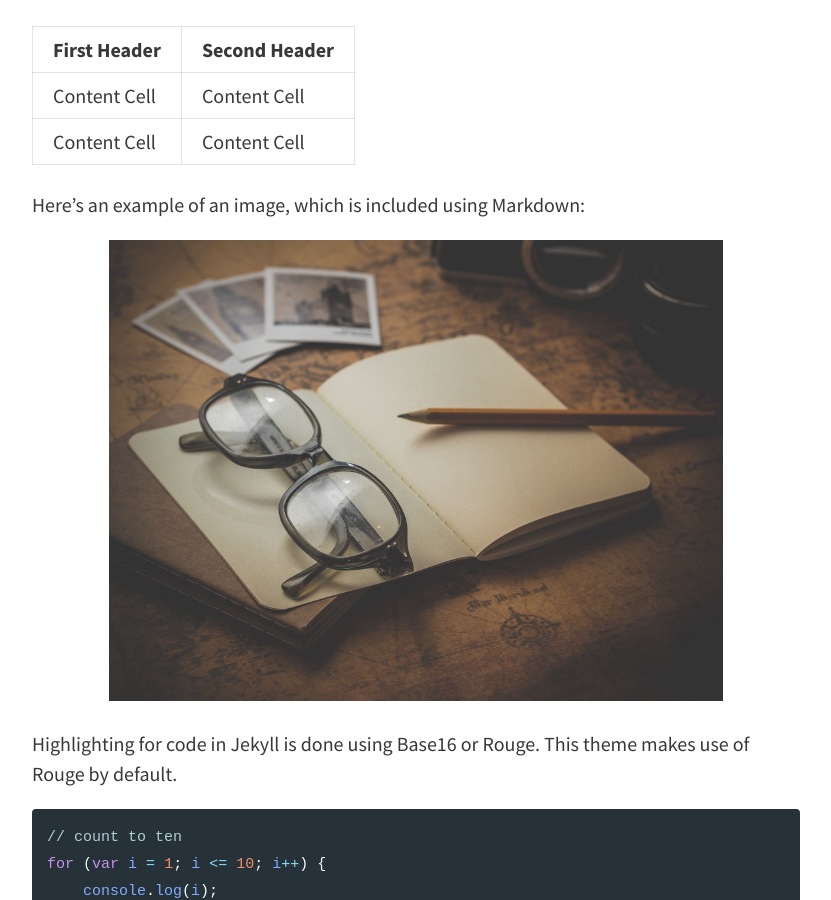
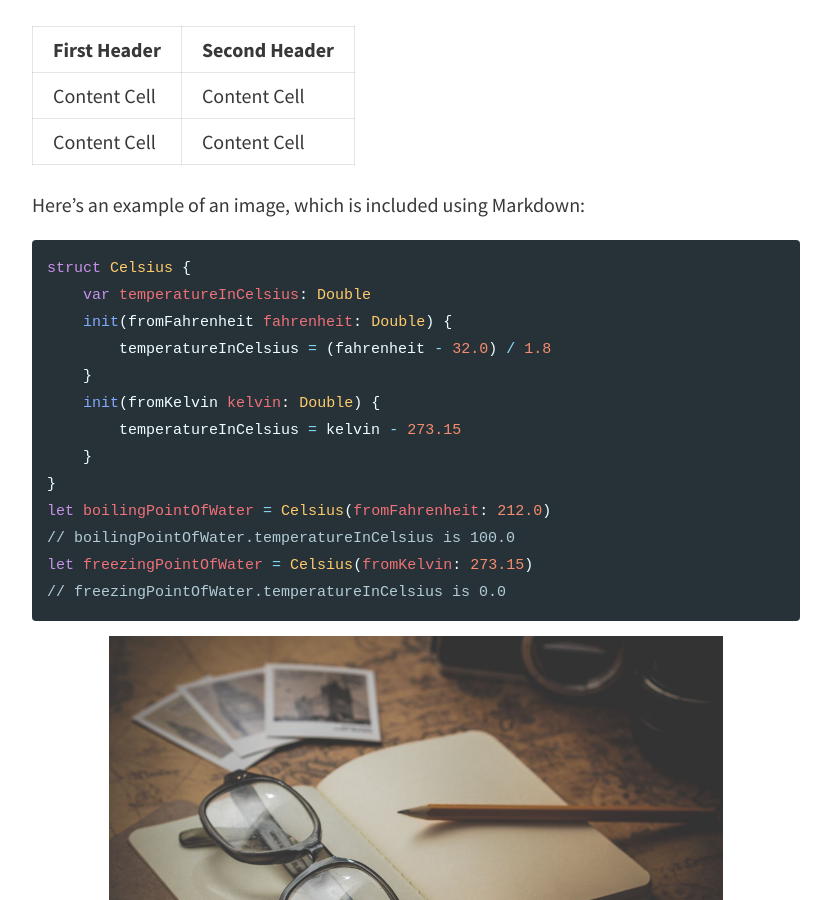
Before and after one commit to abdela7ad/abdela7ad.github.io, a Jekyll site: the page built from _posts/2014-11-28-markdown-and-html.md, in a window 1280 px wide and 900 px high, scrolled down 423 px. Shown: the whole window, without its empty margins (224-1055 px from the left). Built offline with Jekyll 4.4.1, drawn with Linux system fonts in a browser that asks for light colours.

Commit message:
Update 2014-11-28-markdown-and-html.md

````diff
--- a/_posts/2014-11-28-markdown-and-html.md
+++ b/_posts/2014-11-28-markdown-and-html.md
@@ -14,7 +14,21 @@
 Content Cell  | Content Cell
 
 Here's an example of an image, which is included using Markdown:
-
+```swift
+struct Celsius {
+    var temperatureInCelsius: Double
+    init(fromFahrenheit fahrenheit: Double) {
+        temperatureInCelsius = (fahrenheit - 32.0) / 1.8
+    }
+    init(fromKelvin kelvin: Double) {
+        temperatureInCelsius = kelvin - 273.15
+    }
+}
+let boilingPointOfWater = Celsius(fromFahrenheit: 212.0)
+// boilingPointOfWater.temperatureInCelsius is 100.0
+let freezingPointOfWater = Celsius(fromKelvin: 273.15)
+// freezingPointOfWater.temperatureInCelsius is 0.0
+```
 ![Image of a glass on a book]({{ site.baseurl }}/assets/img/pexels/book-glass.jpeg)
 
 Highlighting for code in Jekyll is done using Base16 or Rouge. This theme makes use of Rouge by default.
````
